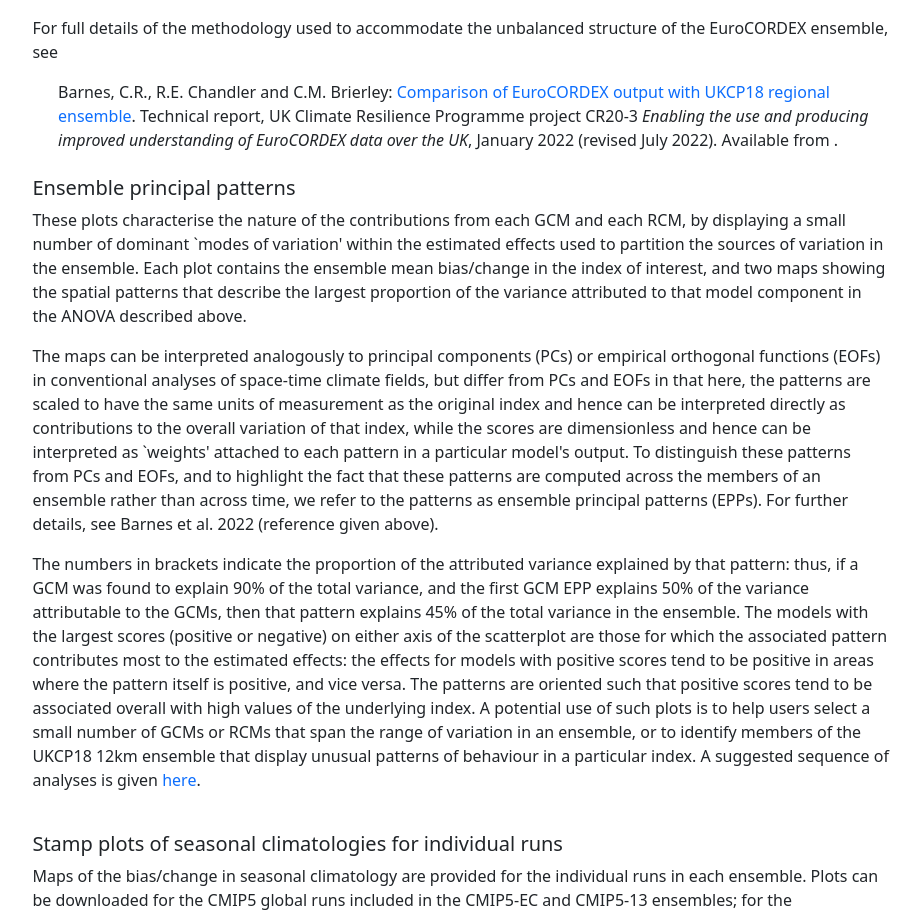
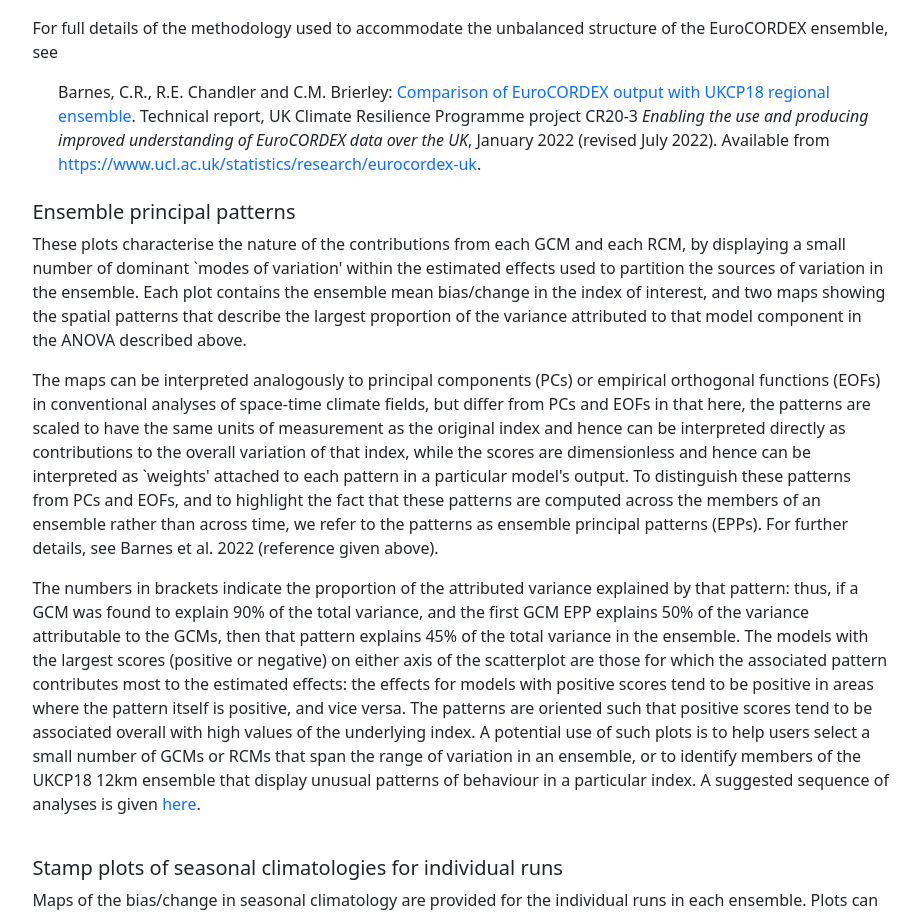
Before and after one commit to UCL/UKCORDEX-plot-explorer-dev, a React (Create React App) app: page /#/plot-help in a window 1280 px wide. Shown: the part 2769-3685 px from the top of the page, without its empty margins (308-1229 px from the left). Built offline with nearby package versions, Linux system fonts and the light colour scheme.

Commit message:
Update PlotHelp.js
Fixed missing text in link

```diff
--- a/src/components/ExtraPages/Help/PlotHelp.js
+++ b/src/components/ExtraPages/Help/PlotHelp.js
@@ -297,7 +297,7 @@ export default function PlotHelp() {
               Barnes, C.R., R.E. Chandler and C.M. Brierley: <a href='https://www.ucl.ac.uk/statistics/sites/statistics/files/evaluation_of_ukcordex_vs_ukcp18_v2.pdf'>Comparison of EuroCORDEX output with UKCP18 regional ensemble</a>.
               Technical report, UK Climate Resilience Programme project CR20-3{" "}
               <em>Enabling the use and producing improved understanding of EuroCORDEX data over the UK</em>, January 2022 (revised July 2022).
-              Available from <a href='https://www.ucl.ac.uk/statistics/research/eurocordex-uk'></a>.
+              Available from <a href='https://www.ucl.ac.uk/statistics/research/eurocordex-uk'>https://www.ucl.ac.uk/statistics/research/eurocordex-uk</a>.
             </div>
           </div>
           <br></br>
```
